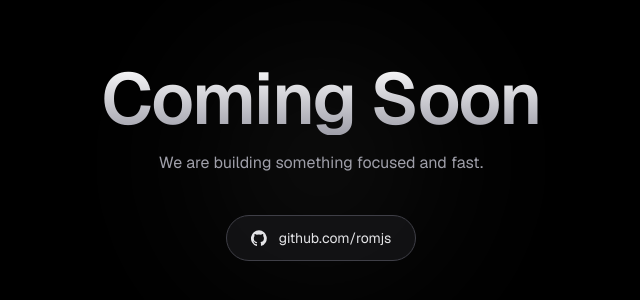
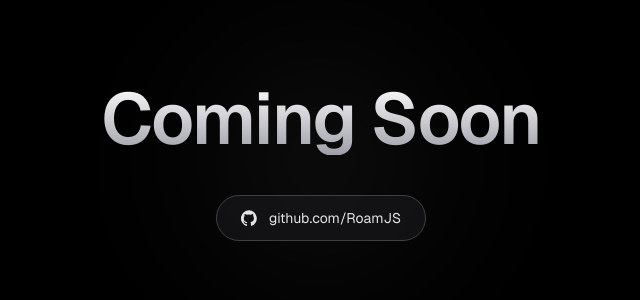
Before and after one commit to RoamJS/website, a Next.js app: page / in a window 1280 px wide. Shown: the part 238-538 px from the top of the page, without its empty margins (319-959 px from the left). Built offline with nearby package versions, Linux system fonts and the light colour scheme.

Commit message:
Update homepage GitHub link and remove subtitle

```diff
--- a/app/page.tsx
+++ b/app/page.tsx
@@ -11,13 +11,10 @@ export default function Home() {
         <h1 className="bg-gradient-to-b from-white to-zinc-400 bg-clip-text text-5xl font-semibold tracking-tight text-transparent sm:text-7xl">
           Coming Soon
         </h1>
-        <p className="mt-4 max-w-md text-sm text-zinc-400 sm:text-base">
-          We are building something focused and fast.
-        </p>
         <div className="mt-10">
           <a
             className="group inline-flex items-center gap-3 rounded-full border border-zinc-700 bg-zinc-900/70 px-6 py-3 text-sm text-zinc-200 transition hover:border-zinc-500 hover:bg-zinc-800 hover:text-white"
-            href="https://github.com/romjs"
+            href="https://github.com/RoamJS"
             target="_blank"
             rel="noopener noreferrer"
             aria-label="Visit the project on GitHub"
@@ -29,7 +26,7 @@ export default function Home() {
             >
               <path d="M12 .5A12 12 0 0 0 8.2 23.9c.6.1.8-.3.8-.6v-2.1c-3.3.7-4-1.4-4-1.4-.5-1.4-1.2-1.8-1.2-1.8-1-.7.1-.7.1-.7 1.1.1 1.7 1.2 1.7 1.2 1 1.7 2.6 1.2 3.2.9.1-.7.4-1.2.7-1.4-2.6-.3-5.3-1.3-5.3-5.8 0-1.3.5-2.3 1.2-3.2-.1-.3-.5-1.5.1-3.1 0 0 1-.3 3.3 1.2a11 11 0 0 1 6 0c2.3-1.6 3.3-1.2 3.3-1.2.6 1.6.2 2.8.1 3.1.8.9 1.2 2 1.2 3.2 0 4.5-2.7 5.5-5.3 5.8.4.3.8 1 .8 2.1v3.1c0 .3.2.7.8.6A12 12 0 0 0 12 .5Z" />
             </svg>
-            github.com/romjs
+            github.com/RoamJS
           </a>
         </div>
       </section>
```
